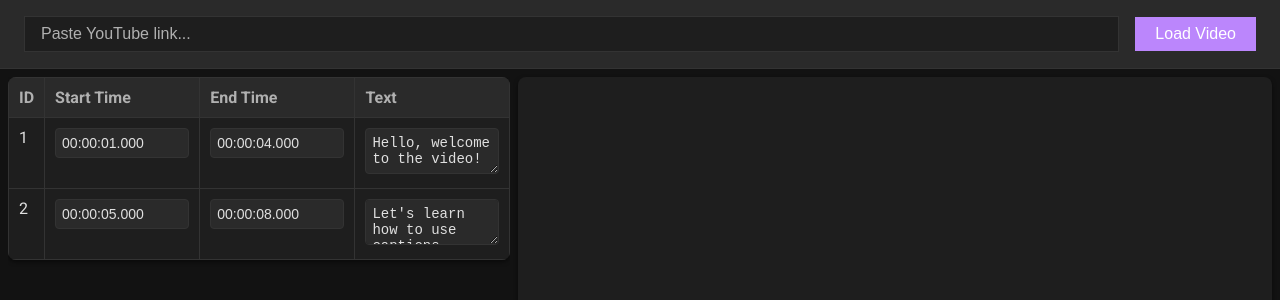
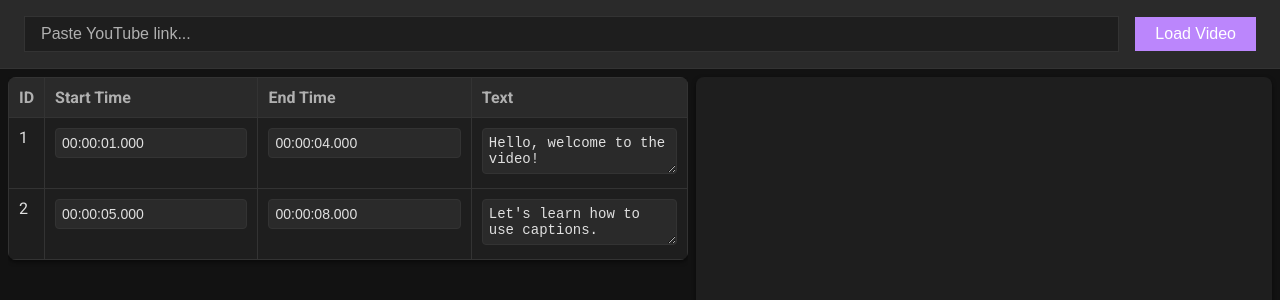
Before and after one commit to kevinsctfries/yt-caption-studio, a React (Vite) app: page / in a window 1280 px wide. Shown: the top 300 px of the page. Built offline with nearby package versions, Linux system fonts and the light colour scheme.

Commit message:
style(video-player): adjust video section size to match YouTube player dimensions

```diff
--- a/src/features/videoPlayer/video-player.css
+++ b/src/features/videoPlayer/video-player.css
@@ -1,7 +1,9 @@
 .video-section {
-  flex: 3;
+  width: 560px; /* temporary width and height until I make it responsive */
+  height: 315px; /* temporary width and height until I make it responsive */
   background-color: var(--color-surface);
   border-radius: 8px;
+  padding: 0.5rem;
   box-shadow: var(--shadow-default);
 }
 
--- a/src/services/youtubePlayerService.ts
+++ b/src/services/youtubePlayerService.ts
@@ -44,8 +44,8 @@
 
   return new window.YT.Player(element, {
     videoId,
-    width: "100%",
-    height: "100%",
+    width: "560px",
+    height: "315px",
     playerVars: {
       autoplay: 0,
       controls: 1,
```
